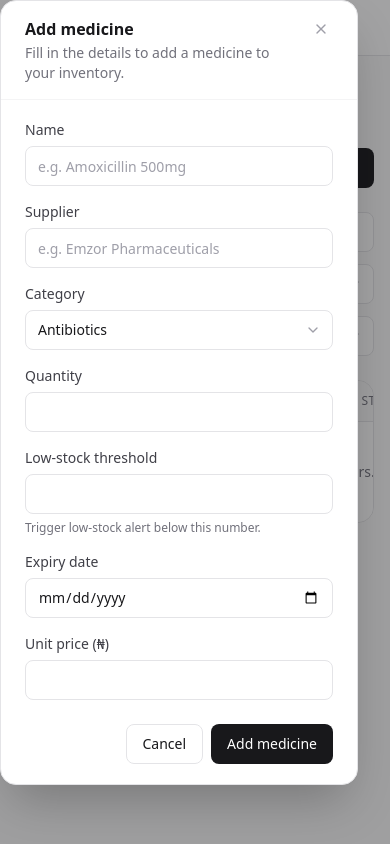
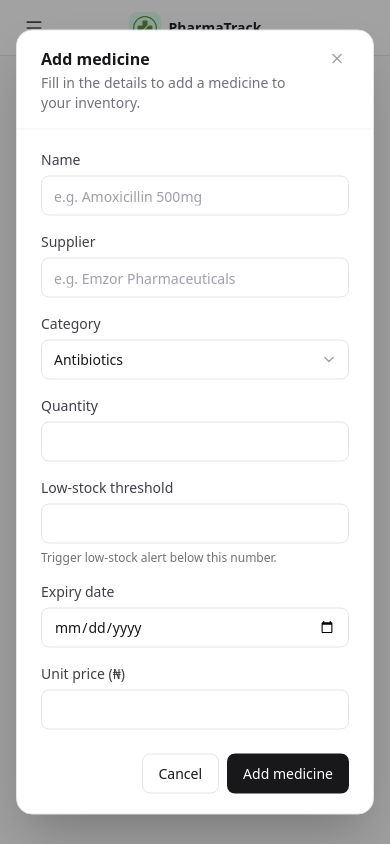
Before and after one commit to christianonoh/pharmatrack, a React (Vite) app: page /inventory in a window 390 px wide. Both pictures are taken after typing "Sample" into the empty fields and a click on the button "Add medicine". Shown: the top 844 px of the page. Built offline with nearby package versions, Linux system fonts and the light colour scheme.

Commit message:
feat: Update Modal component styles for improved positioning and responsiveness

```diff
--- a/src/components/Modal.tsx
+++ b/src/components/Modal.tsx
@@ -61,7 +61,9 @@ export function Modal({
     <dialog
       ref={dialogRef}
       className={cn(
-        'w-[calc(100vw-2rem)] rounded-2xl border border-zinc-200 bg-white p-0 shadow-2xl backdrop:bg-zinc-900/40',
+        'fixed left-1/2 top-1/2 m-0 -translate-x-1/2 -translate-y-1/2',
+        'w-[calc(100vw-2rem)] max-h-[calc(100vh-2rem)] overflow-y-auto',
+        'rounded-2xl border border-zinc-200 bg-white p-0 shadow-2xl backdrop:bg-zinc-900/40',
         SIZES[size],
       )}
     >
```
